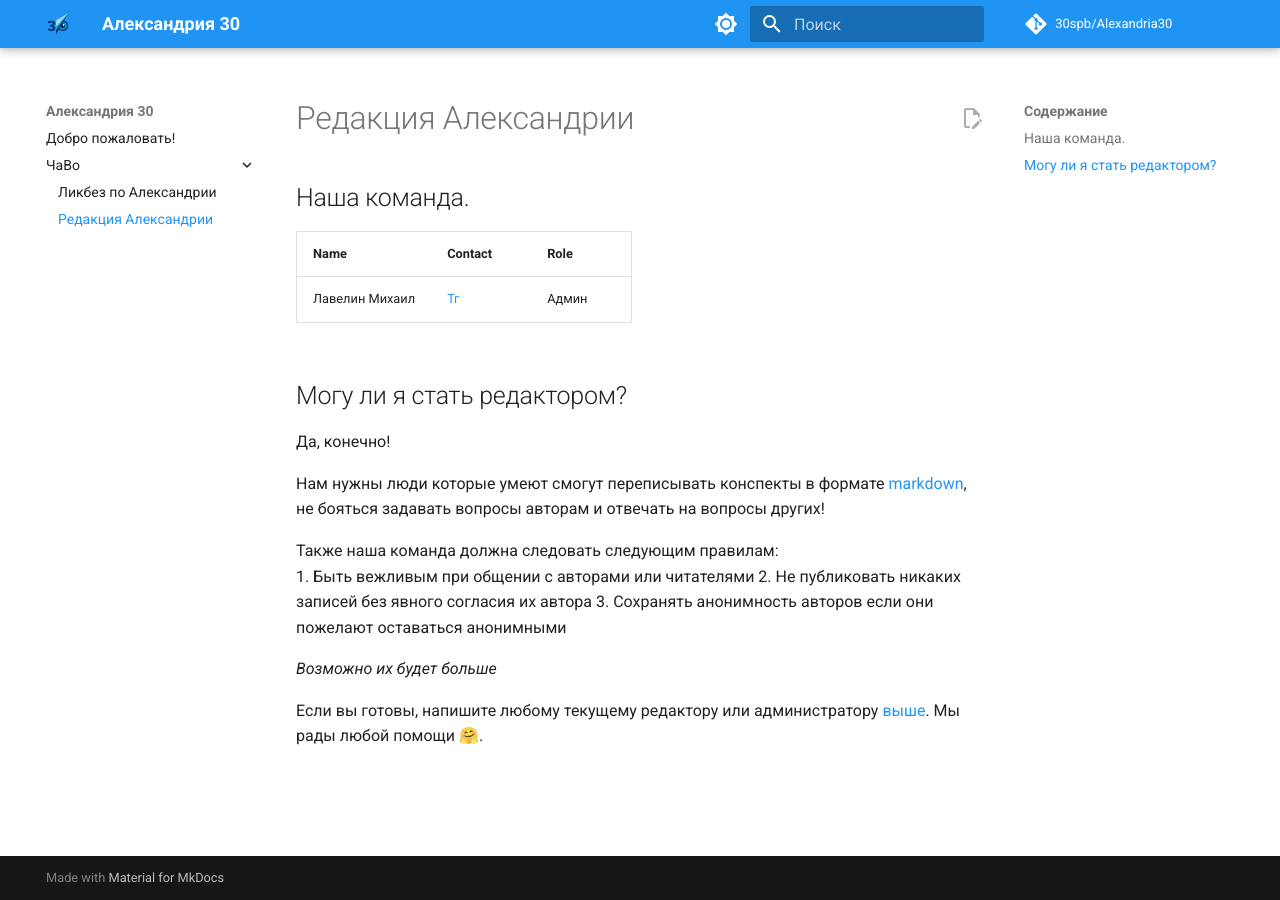
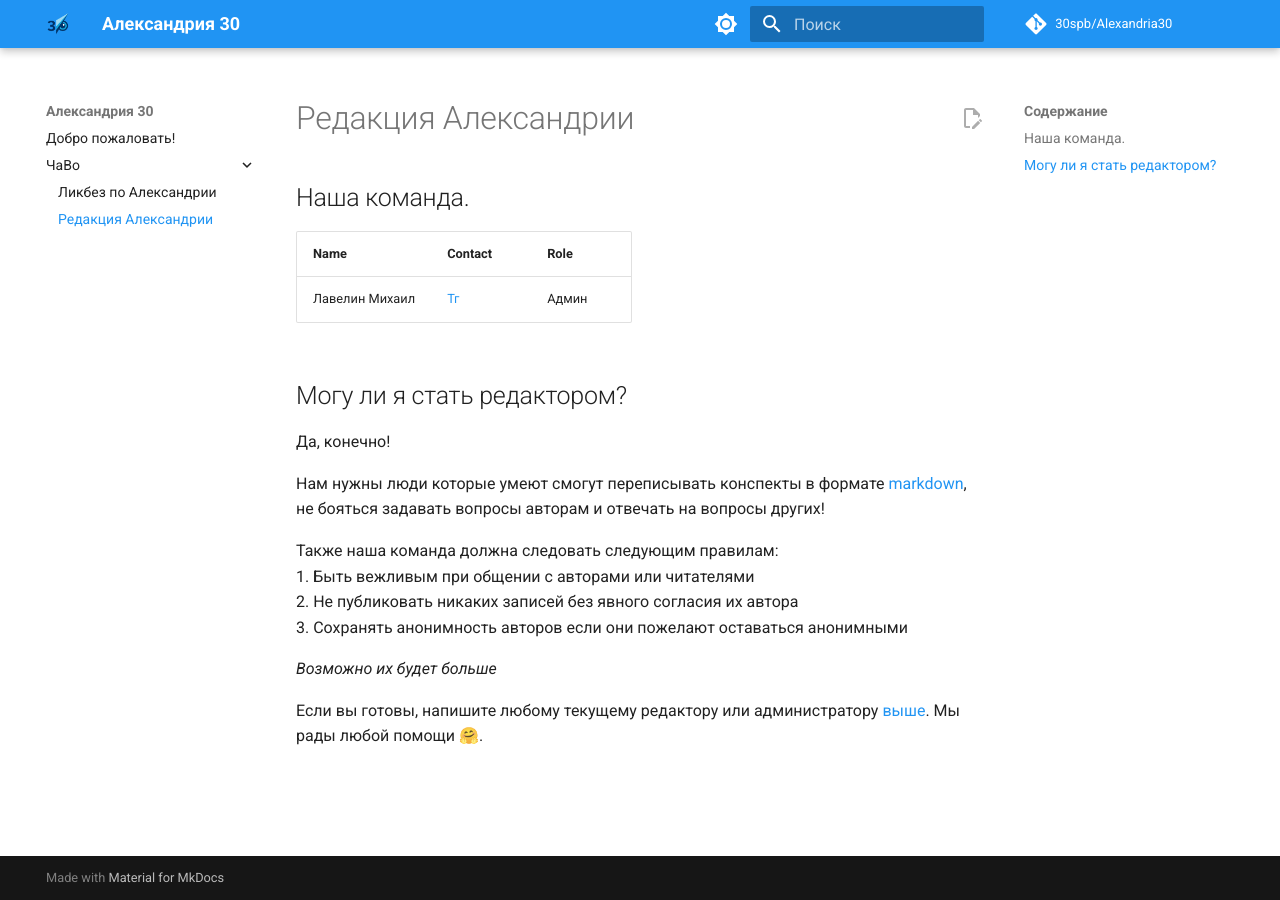
Before and after one commit to 30spb/Alexandria30, an MkDocs documentation site: the page built from docs/faq/admins.md, in a window 1280 px wide. Built offline with MkDocs 1.6.1 and Material for MkDocs 9.7.7, drawn with Linux system fonts in a browser that asks for light colours; comment, search, counter and statistics services are not loaded.

Commit message:
фикс

```diff
--- a/docs/faq/admins.md
+++ b/docs/faq/admins.md
@@ -13,9 +13,9 @@
 Нам нужны люди которые умеют смогут переписывать конспекты в формате [markdown](https://ru.wikipedia.org/wiki/Markdown), не бояться задавать вопросы авторам и отвечать на вопросы других!
 
 Также наша команда должна следовать следующим правилам: <br>
-1. Быть вежливым при общении с авторами или читателями
-2. Не публиковать никаких записей без явного согласия их автора
-3. Сохранять анонимность авторов если они пожелают оставаться анонимными
+1. Быть вежливым при общении с авторами или читателями <br>
+2. Не публиковать никаких записей без явного согласия их автора <br>
+3. Сохранять анонимность авторов если они пожелают оставаться анонимными <br>
 
 *Возможно их будет больше*
 
```
